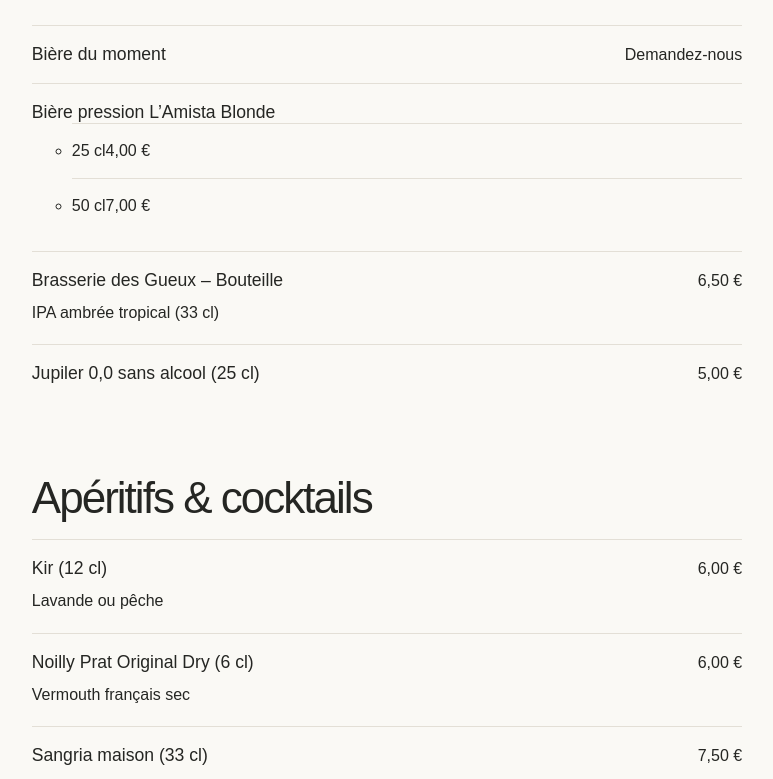
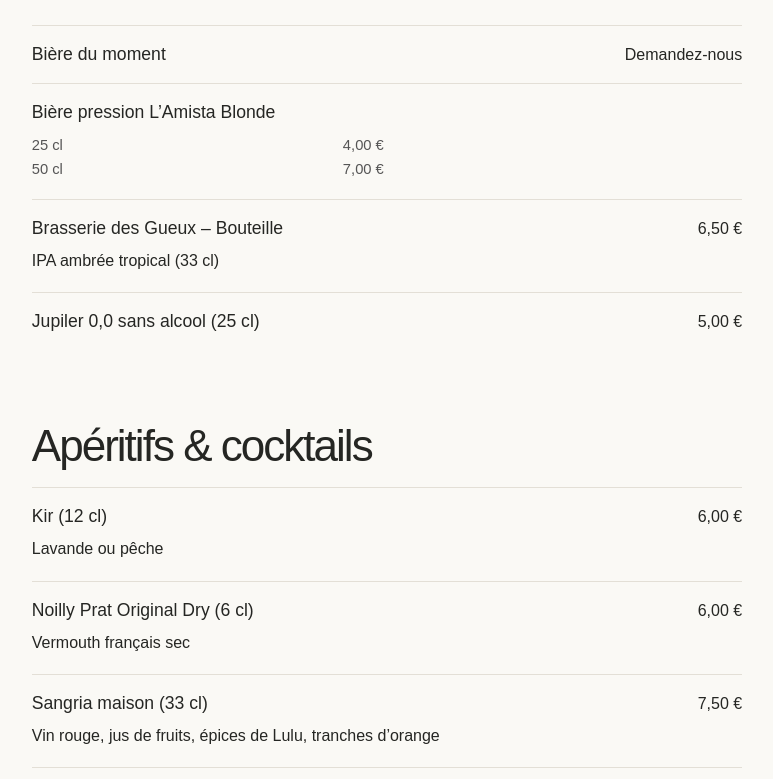
Before and after one commit to lambada46/chez-lulu-site, a Next.js app: page /carte in a window 1280 px wide. Shown: the part 3751-4530 px from the top of the page, without its empty margins (253-1026 px from the left). Built offline with nearby package versions, Linux system fonts and the light colour scheme.

Commit message:
Style menu prices for beverage formats

```diff
--- a/app/style.css
+++ b/app/style.css
@@ -436,3 +436,7 @@ footer strong {
     scroll-behavior: auto;
   }
 }
+
+/* Prix au verre / pichet / bouteille et autres formats de la carte */
+.menuVariants{list-style:none;padding:0;margin:10px 0 0;max-width:22rem;}
+.menuDishes .menuVariants li{display:flex;justify-content:space-between;gap:20px;border:0;padding:4px 0;font-size:.92rem;color:#555;}
```
